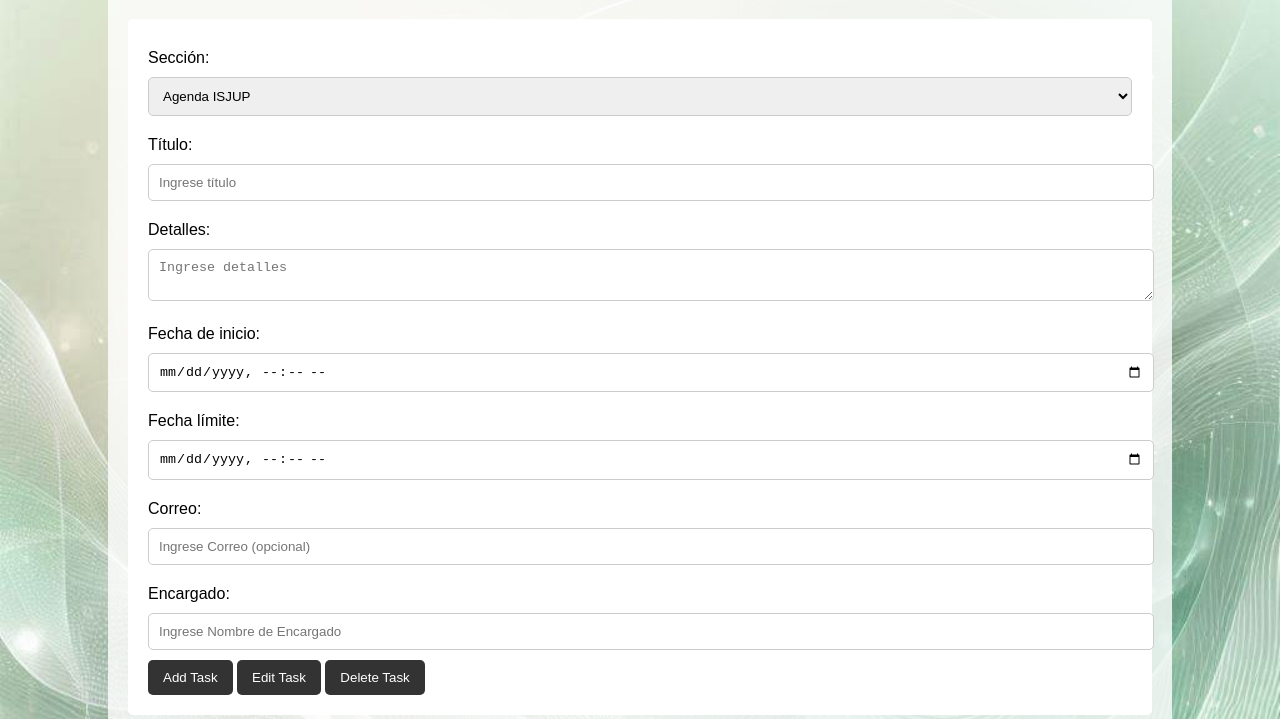
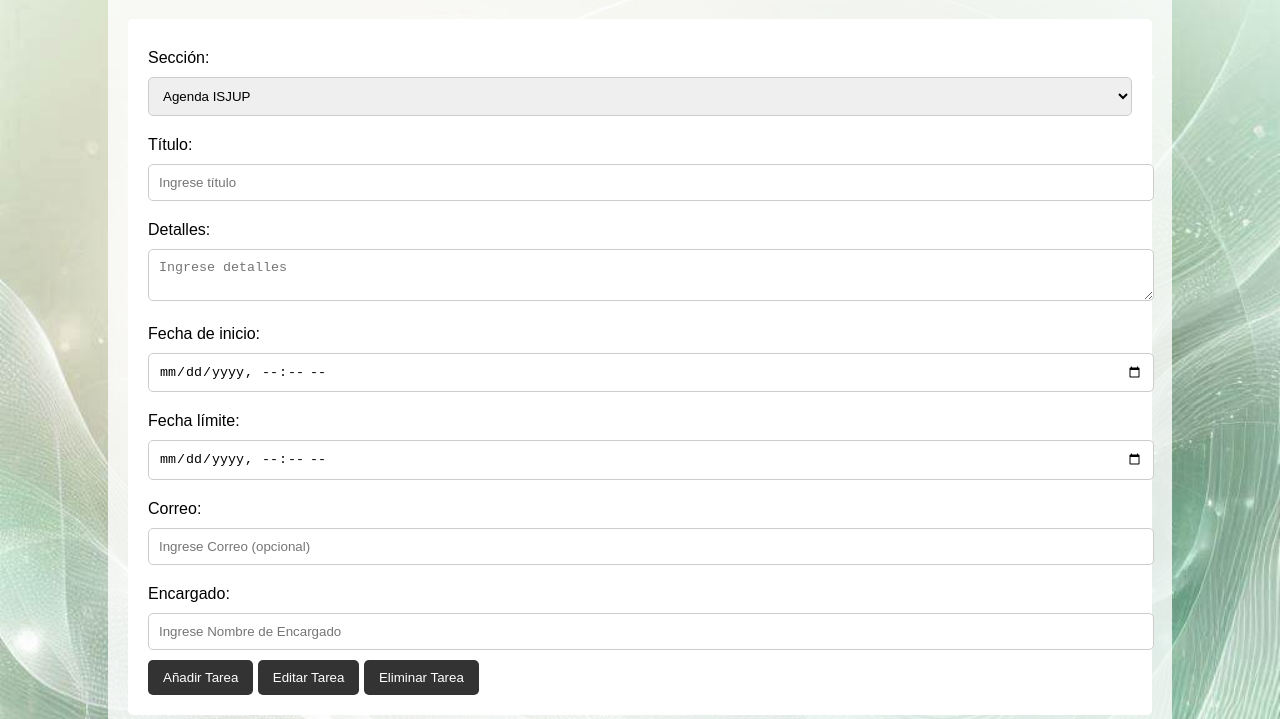
Before and after one commit to RMarin0810/Project, a plain HTML site: page index.html in a window 1280 px wide. Shown: the part 81-800 px from the top of the page. Drawn offline with nearby package versions, Linux system fonts and the light colour scheme.

Commit message:
Update index.html

```diff
--- a/index.html
+++ b/index.html
@@ -5,10 +5,11 @@
   <meta name="viewport" content="width=device-width, initial-scale=1.0">
   <title>Gestor de Tareas</title>
   <link rel="stylesheet" href="styles.css">
+  <!-- Firebase y CryptoJS -->
   <script src="https://www.gstatic.com/firebasejs/8.6.8/firebase-app.js"></script>
   <script src="https://www.gstatic.com/firebasejs/8.6.8/firebase-firestore.js"></script>
   <script src="https://cdn.jsdelivr.net/npm/crypto-js@4.1.1/crypto-js.js"></script>
-  <script src="script.js"></script>
+  <script src="script.js" defer></script>
 </head>
 <body>
   <div class="container">
@@ -40,9 +41,9 @@
       <input type="email" id="email" placeholder="Ingrese Correo (opcional)">
       <label for="person-in-charge">Encargado:</label>
       <input type="text" id="person-in-charge" placeholder="Ingrese Nombre de Encargado">
-      <button type="button" id="add-task">Add Task</button>
-      <button type="button" id="edit-task">Edit Task</button>
-      <button type="button" id="delete-task">Delete Task</button>
+      <button type="button" id="add-task">Añadir Tarea</button>
+      <button type="button" id="edit-task">Editar Tarea</button>
+      <button type="button" id="delete-task">Eliminar Tarea</button>
     </form>
 
     <!-- Tabla de Tareas -->
```
